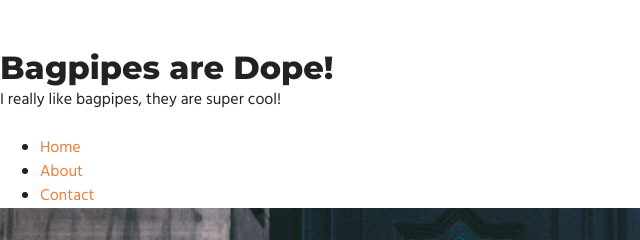
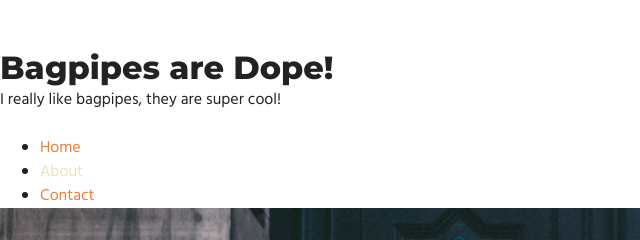
Before and after one commit to is-120-winter-2023/css-fonts-and-a-button-tmanatkin, a website: page index.html in a window 1280 px wide. In both pictures the pointer is over the link "About". Shown: the top 240 px of the page, 0-640 px from the left. Drawn offline with Linux system fonts and the light colour scheme.

Commit message:
fix a href hover

```diff
--- a/styles/main.css
+++ b/styles/main.css
@@ -133,6 +133,11 @@ a {
   text-decoration: none;
   color: var(--color-primary);
   display: inline-block;
+  transition: color 300ms ease;
+}
+
+a[href]:hover {
+  color: var(--color-accent-light);
 }
 
 .button {
```
